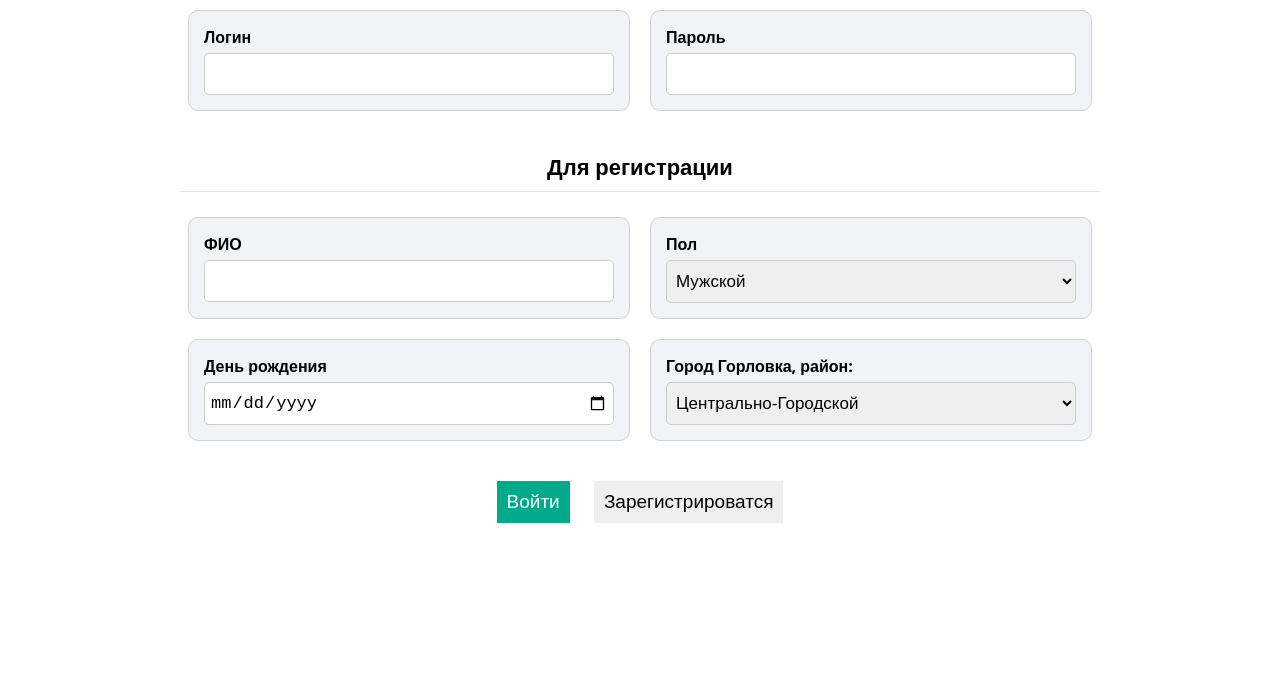
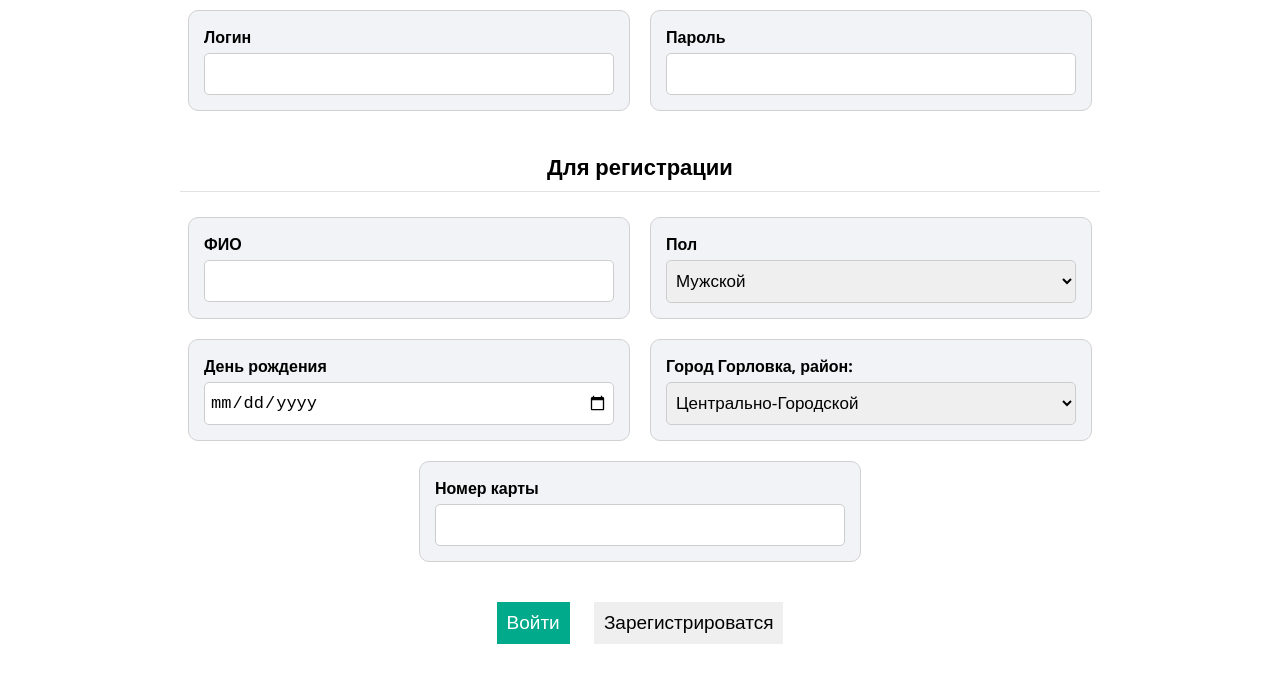
Before and after one commit to kukujomba/medic, a plain HTML site: page login.html in a window 1280 px wide. Shown: the part 273-956 px from the top of the page. Before the commit the page ends 846 px from the top, so only its background shows below. Drawn offline with nearby package versions, Linux system fonts and the light colour scheme; a script that the page names is missing.

Commit message:
Обновленно

```diff
--- a/login.html
+++ b/login.html
@@ -86,6 +86,11 @@
           </select>
         </div>
 
+        <div class="input-wrapper">
+          <label class="input-title">Номер карты</label>
+          <input class="input" type="text" id="id-card" />
+        </div>
+
         <div class="full">
           <button class="reg-btn main" id="loginBtn">Войти</button>
           <button class="reg-btn" id="newProfileBtn">Зарегистрироватся</button>
```
